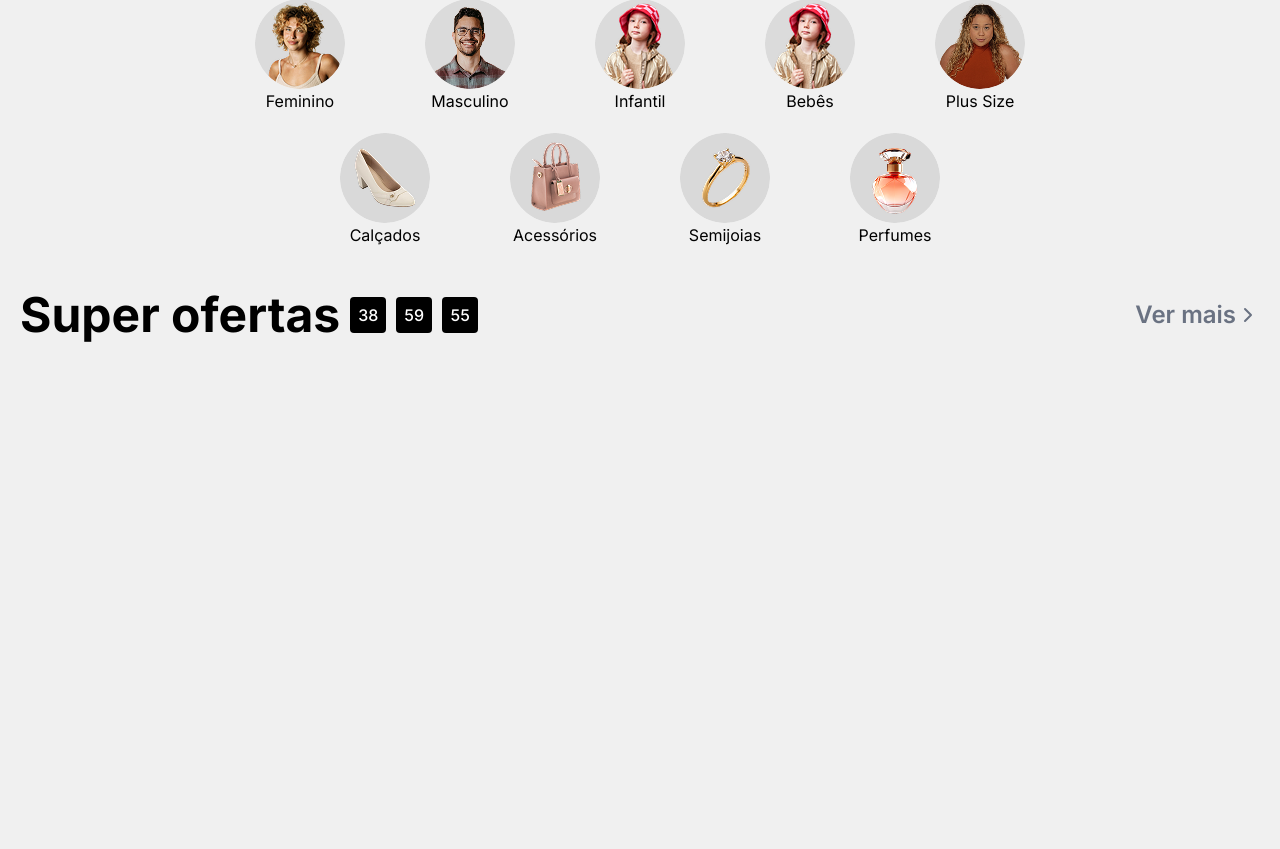
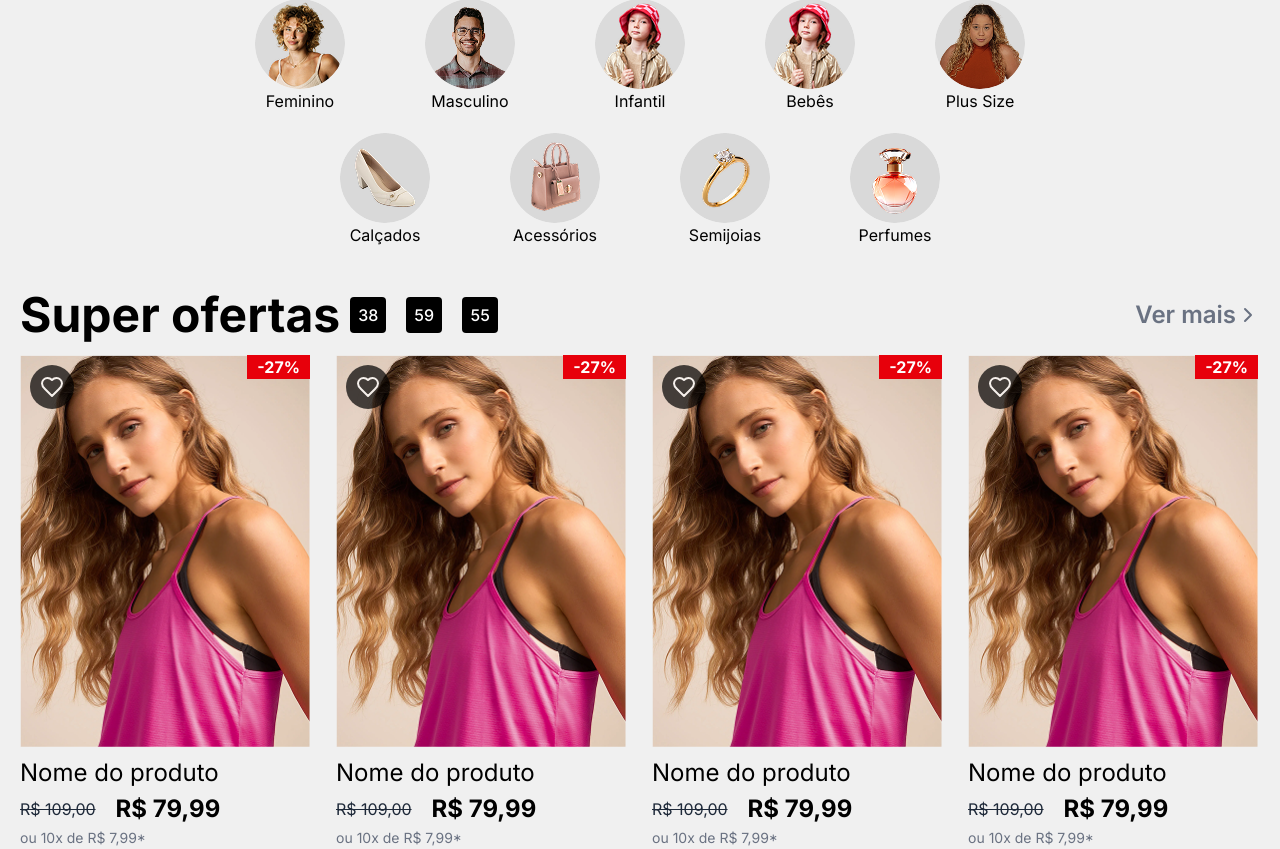
Before and after one commit to daniloaleal/nacional-ecommerce, a Next.js app: page / in a window 1280 px wide. Shown: the part 689-1538 px from the top of the page. Before the commit the page ends 1044 px from the top, so only its background shows below. Built offline with nearby package versions, Linux system fonts and the light colour scheme.

Commit message:
feat: add product card

```diff
--- a/src/app/(home)/super-offers.tsx
+++ b/src/app/(home)/super-offers.tsx
@@ -1,19 +1,19 @@
 import { ChevronRight, Zap } from "lucide-react"
 import Link from "next/link"
 
+import productModelPhotoImg from "@/assets/productModelPhoto.png"
 import { Counter } from "@/components/counter"
+import { ProductCard } from "@/components/product-card"
 
 export const SupperOffers = () => (
 	<section className="mx-auto mt-11 w-full max-w-[1289px] space-y-4 px-5">
 		<div className="flex items-center justify-between">
-			<div className="flex items-center gap-2.5">
-				<div className="flex items-center">
-					<h1 className="text-2xl font-extrabold sm:text-5xl sm:font-bold">
-						Super ofertas
-					</h1>
-					<Zap className="ml-1 size-4 sm:hidden" />
-				</div>
-				<Counter timeUnitClassName="max-sm:size-6 max-sm:text-sm" />
+			<div className="flex items-center">
+				<h1 className="text-2xl font-extrabold sm:text-5xl sm:font-bold">
+					Super ofertas
+				</h1>
+				<Zap className="ml-1 size-4 sm:hidden" />
+				<Counter timeUnitClassName="ml-2.5 max-sm:size-6 max-sm:text-sm" />
 			</div>
 			<Link
 				className="hidden items-center text-2xl font-semibold text-gray-500 sm:flex"
@@ -22,6 +22,66 @@
 				Ver mais <ChevronRight />
 			</Link>
 		</div>
-		<div></div>
+		<div className="grid grid-cols-2 gap-6 lg:grid-cols-4">
+			<ProductCard
+				product={{
+					id: "id_123123dev",
+					image: productModelPhotoImg,
+					name: "Nome do produto",
+					comparisonPrice: 10900,
+					price: 7999,
+					installment: {
+						price: 799,
+						payments: 10,
+					},
+					sizes: ["PP", "P", "M", "G", "GG"],
+				}}
+			/>
+
+			<ProductCard
+				product={{
+					id: "id_123123dev",
+					image: productModelPhotoImg,
+					name: "Nome do produto",
+					comparisonPrice: 10900,
+					price: 7999,
+					installment: {
+						price: 799,
+						payments: 10,
+					},
+					sizes: ["PP", "P", "M", "G", "GG"],
+				}}
+			/>
+
+			<ProductCard
+				product={{
+					id: "id_123123dev",
+					image: productModelPhotoImg,
+					name: "Nome do produto",
+					comparisonPrice: 10900,
+					price: 7999,
+					installment: {
+						price: 799,
+						payments: 10,
+					},
+					sizes: ["PP", "P", "M", "G", "GG"],
+				}}
+			/>
+
+			<ProductCard
+				product={{
+					id: "id_123123dev",
+					image: productModelPhotoImg,
+					name: "Nome do produto",
+					comparisonPrice: 10900,
+					price: 7999,
+					installment: {
+						price: 799,
+						payments: 10,
+					},
+					sizes: ["PP", "P", "M", "G", "GG"],
+				}}
+			/>
+		</div>
 	</section>
 )
--- a/src/components/product-card.tsx
+++ b/src/components/product-card.tsx
@@ -1,5 +1,64 @@
-export const ProductCard = () => (
-	<div>
-		<h1>Oi</h1>
-	</div>
+import { Heart, ShoppingBag } from "lucide-react"
+import Image, { StaticImageData } from "next/image"
+import Link from "next/link"
+
+import { calculateDiscount, formatPrice } from "@/utils/number"
+
+interface ProductCardProps {
+	product: {
+		id: string
+		image: StaticImageData
+		name: string
+		price: number
+		comparisonPrice?: number
+		installment: { price: number; payments: number }
+		sizes: string[]
+	}
+}
+
+export const ProductCard = ({ product }: ProductCardProps) => (
+	<Link
+		className="group block max-w-[194px] sm:max-w-[290px]"
+		href={`/product/${product.id}`}
+	>
+		<div className="relative">
+			<Image
+				className="w-full object-cover group-hover:brightness-95"
+				src={product.image}
+				alt="product image"
+			/>
+
+			{product.comparisonPrice && (
+				<span className="absolute top-0 right-0 bg-red-600 px-2.5 font-bold text-white">
+					{calculateDiscount(product.price, product.comparisonPrice)}
+				</span>
+			)}
+
+			<button className="absolute right-2.5 bottom-2.5 cursor-pointer rounded-full bg-black p-2.5 opacity-70 sm:hidden">
+				<ShoppingBag className="text-white" />
+			</button>
+
+			<button className="absolute top-2.5 left-2.5 cursor-pointer rounded-full bg-black p-2.5 opacity-70">
+				<Heart className="text-white" />
+			</button>
+		</div>
+		<div className="mt-2.5">
+			<h1 className="text-sm sm:text-2xl">{product.name}</h1>
+			<div className="mt-1 flex items-center gap-5">
+				{product.comparisonPrice && (
+					<span className="text-xs text-gray-800 sm:text-base">
+						<del>{formatPrice(product.comparisonPrice)}</del>
+					</span>
+				)}
+
+				<h2 className="font-bold sm:text-2xl">
+					{formatPrice(product.price)}
+				</h2>
+			</div>
+			<span className="text-xs text-gray-500 sm:text-sm">
+				ou {product.installment.payments}x de{" "}
+				{formatPrice(product.installment.price)}*
+			</span>
+		</div>
+	</Link>
 )
--- a/src/utils/number.ts
+++ b/src/utils/number.ts
@@ -1,2 +1,13 @@
 export const formatNumber = (number: number) =>
 	number < 10 ? `0${number}` : number
+
+export const formatPrice = (cents: number) =>
+	new Intl.NumberFormat("pt-BR", {
+		style: "currency",
+		currency: "BRL",
+	}).format(cents / 100)
+
+export const calculateDiscount = (price: number, comparisonPrice: number) =>
+	`-${Math.ceil(
+		((comparisonPrice / 100 - price / 100) / (comparisonPrice / 100)) * 100
+	)}%`
```
Also changed, not shown: src/assets/productModelPhoto.png (added).
